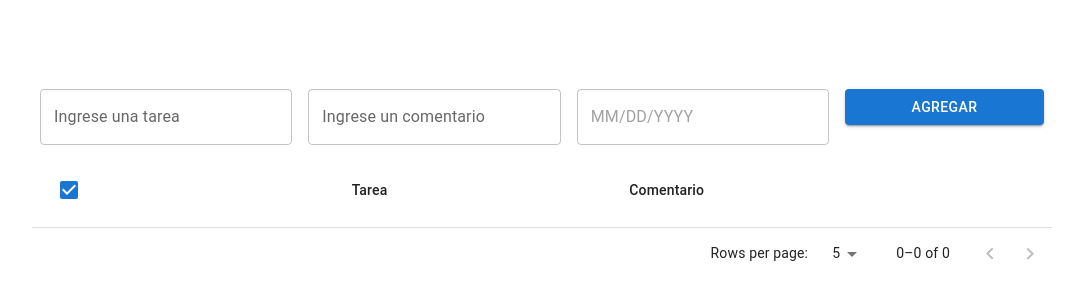
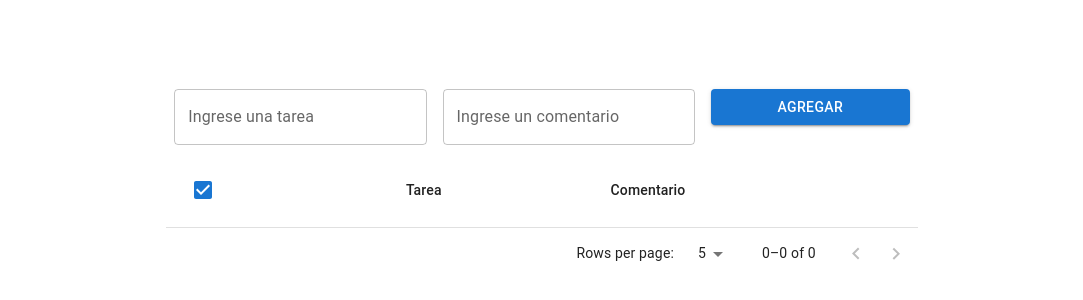
Before and after one commit to Mariano311001/TPAP, a React (Vite) app: page / in a window 1280 px wide. Shown: the part 220-520 px from the top of the page, without its empty margins (98-1181 px from the left). Built offline with nearby package versions, Linux system fonts and the light colour scheme.

Commit message:
creacion de eliminar elementos

```diff
--- a/package.json
+++ b/package.json
@@ -17,7 +17,8 @@
     "@mui/x-date-pickers": "^6.18.1",
     "dayjs": "^1.11.10",
     "react": "^18.2.0",
-    "react-dom": "^18.2.0"
+    "react-dom": "^18.2.0",
+    "uuid": "^9.0.1"
   },
   "devDependencies": {
     "@types/react": "^18.2.15",
--- a/src/App.jsx
+++ b/src/App.jsx
@@ -2,7 +2,7 @@ import { useState, useEffect } from 'react'
 import reactLogo from './assets/react.svg'
 import viteLogo from '/vite.svg'
 import './App.css'
-import Tabla from './components/tabla'
+import TablaListaTareas from './components/tabla'
 import ItemsIngresoDatos from './components/ingresoDatos'
 
 
@@ -18,7 +18,7 @@ function App() {
       // Agrega la nueva tarea al estado previo
       setTaskItems((prevTaskItems) => [
         ...prevTaskItems,
-        { id: prevTaskItems.length, tarea: taskObjeto.tarea, comentario: taskObjeto.comentario },
+        { id: taskObjeto.id, tarea: taskObjeto.tarea, comentario: taskObjeto.comentario },
       ]);
     } else {
       // Muestra una alerta si la tarea ya existe
@@ -39,11 +39,20 @@ function App() {
     localStorage.setItem('task', JSON.stringify(taskItems));
   }, [taskItems]);
 
-  // Renderiza los componentes ItemsIngresoDatos y Tabla con los datos actuales
+  // Nueva función para manejar la eliminación de tareas
+  const handleDeleteClick = (selectedIds) => {
+    // Filtra las tareas que no están seleccionadas
+    const updatedTasks = taskItems.filter((task) => !selectedIds.includes(task.id));
+    // Actualiza el estado con la nueva lista de tareas
+    setTaskItems(updatedTasks);
+  };
+
+  // Renderiza los componentes ItemsIngresoDatos y TablaListaTareas con los datos actuales
   return (
     <>
       <ItemsIngresoDatos createNewTask={createNewTask} />
-      <Tabla registros={taskItems} />
+      {/* Pasa la función handleDeleteClick al componente TablaListaTareas */}
+      <TablaListaTareas registros={taskItems} onDeleteClick={handleDeleteClick} />
     </>
   );
 }
--- a/src/components/ingresoDatos/index.jsx
+++ b/src/components/ingresoDatos/index.jsx
@@ -7,6 +7,8 @@ import { LocalizationProvider } from '@mui/x-date-pickers/LocalizationProvider';
 import { DatePicker } from '@mui/x-date-pickers/DatePicker';
 import { DateCalendar } from '@mui/x-date-pickers';
 import { useState } from 'react';
+import { v4 as uuidv4 } from 'uuid'; // Importa la función v4 de uuid
+
 
 
 export default function RegistroTarea({createNewTask}) {
@@ -18,7 +20,6 @@ export default function RegistroTarea({createNewTask}) {
   });
 
 
-
 const handleInputChange = (event) =>{
   const {name, value} = event.target
   setValues({
@@ -27,11 +28,18 @@ const handleInputChange = (event) =>{
   })
 }
 
-const handleForm = (event) =>{
-  event.preventDefault()
-  //console.log(values)
-  createNewTask(values)
-  localStorage.setItem("task", values)
+const handleForm = (event) => {
+  event.preventDefault();
+  // Genera un nuevo ID único con uuid
+  const id = uuidv4();
+  // Agrega el ID a los valores antes de pasarlos a createNewTask
+  createNewTask({ ...values, id });
+  // Limpia los valores después de crear la tarea
+  setValues({
+    tarea: "",
+    comentario: "",
+    // fecha: "",
+  });
 };
 
 
@@ -41,9 +49,9 @@ const handleDateChange = (date) => {
 };
 
 return (
-
   <Box
-      component="form" onSubmit={handleForm}
+    component="form"
+    onSubmit={handleForm}
     sx={{
       '& > :not(style)': { m: 1, width: '25ch' },
     }}
@@ -52,29 +60,24 @@ const handleDateChange = (date) => {
   >
     <TextField
       id="textBox-Tarea"
-       name = "tarea"
+      name="tarea"
       label="Ingrese una tarea"
       onChange={handleInputChange}
-       value = {values.tarea}
+      value={values.tarea}
       variant="outlined"
     />
     <TextField
       id="textBox-Comentario"
       label="Ingrese un comentario"
-      name = "comentario"
+      name="comentario"
       onChange={handleInputChange}
-      value = {values.comentario}
+      value={values.comentario}
       variant="outlined"
     />
-      <LocalizationProvider
-        dateAdapter={AdapterDayjs}
-        name = "fecha"
-        valueType = "date"
-        >
-          <DatePicker /*onChange={handleDateChange}*//>
-      </LocalizationProvider>
-      <Button type = "submit" variant="contained">Agregar</Button>
+
+    <Button type="submit" variant="contained">
+      Agregar
+    </Button>
   </Box>
-
 );
 }
--- a/src/components/tabla/index.jsx
+++ b/src/components/tabla/index.jsx
@@ -9,9 +9,10 @@ import TableHead from '@mui/material/TableHead';
 import TablePagination from '@mui/material/TablePagination';
 import TableRow from '@mui/material/TableRow';
 import Checkbox from '@mui/material/Checkbox';
+import DeleteIcon from '@mui/icons-material/Delete'; // Importa el ícono de eliminación
 
-function Tabla({ registros }) {
-  // Estado para almacenar los IDs de los elementos seleccionados
+function TablaListaTareas({ registros, onDeleteClick }) {
+  // Estado para almacenar los elementos seleccionados
   const [selected, setSelected] = React.useState([]);
 
   // Estado para manejar la paginación
@@ -20,30 +21,19 @@ function Tabla({ registros }) {
   // Estado para manejar la cantidad de filas por página
   const [rowsPerPage, setRowsPerPage] = React.useState(5);
 
-  // Cambia la página actual cuando se cambia de página
+  // Función para cambiar la página actual cuando se cambia de página
   const handleChangePage = (event, newPage) => {
     setPage(newPage);
   };
 
-  // Cambia la cantidad de filas por página cuando se selecciona una nueva cantidad
+  // Función para cambiar la cantidad de filas por página cuando se selecciona una nueva cantidad
   const handleChangeRowsPerPage = (event) => {
     setRowsPerPage(parseInt(event.target.value, 10));
     setPage(0);
   };
 
-  // Maneja el cambio del checkbox en una fila
-  const handleCheckboxChange = (event, id) => {
-    if (event.target.checked) {
-      // Agrega el ID a la lista de elementos seleccionados
-      setSelected([...selected, id]);
-    } else {
-      // Elimina el ID de la lista de elementos seleccionados
-      setSelected(selected.filter((selectedId) => selectedId !== id));
-    }
-  };
-
-  // Maneja el clic en una fila para seleccionar/deseleccionar
-  const handleRowClick = (id) => {
+  // Función para manejar el cambio del checkbox en una fila
+  const handleCheckboxChange = (id) => {
     if (selected.includes(id)) {
       // Si ya está seleccionado, lo deselecciona
       setSelected(selected.filter((selectedId) => selectedId !== id));
@@ -53,15 +43,23 @@ function Tabla({ registros }) {
     }
   };
 
-  // Verifica si un elemento está seleccionado
+  // Función para manejar el clic en el ícono de eliminación
+  const handleDeleteClick = () => {
+    // Llama a la función onDeleteClick con los IDs de los elementos seleccionados
+    onDeleteClick(selected);
+    // Limpia la lista de elementos seleccionados
+    setSelected([]);
+  };
+
+  // Función para verificar si un elemento está seleccionado
   const isSelected = (id) => selected.indexOf(id) !== -1;
 
-  // Renderiza el componente de la tabla
+  // Renderiza el componente de la TablaListaTareas
   return (
     <Box sx={{ width: '100%' }}>
       <TableContainer>
         <Table aria-labelledby="tableTitle" size="medium">
-          {/* Cabecera de la tabla */}
+          {/* Cabecera de la TablaListaTareas */}
           <TableHead>
             <TableRow>
               <TableCell>
@@ -71,10 +69,8 @@ function Tabla({ registros }) {
                   checked={selected.length === registros.length}
                   onChange={(event) => {
                     if (event.target.checked) {
-                      // Selecciona todos los elementos
                       setSelected(registros.map((row) => row.id));
                     } else {
-                      // Deselecciona todos los elementos
                       setSelected([]);
                     }
                   }}
@@ -84,7 +80,7 @@ function Tabla({ registros }) {
               <TableCell>Comentario</TableCell>
             </TableRow>
           </TableHead>
-          {/* Cuerpo de la tabla */}
+          {/* Cuerpo de la TablaListaTareas */}
           <TableBody>
             {registros
               .slice(page * rowsPerPage, page * rowsPerPage + rowsPerPage)
@@ -92,14 +88,14 @@ function Tabla({ registros }) {
                 <TableRow
                   key={row.id}
                   selected={isSelected(row.id)}
-                  onClick={() => handleRowClick(row.id)}
+                  onClick={() => handleCheckboxChange(row.id)}
                   style={{ cursor: 'pointer' }}
                 >
                   {/* Checkbox en cada fila para seleccionar/deseleccionar */}
                   <TableCell padding="checkbox">
                     <Checkbox
                       checked={isSelected(row.id)}
-                      onChange={(event) => handleCheckboxChange(event, row.id)}
+                      onChange={() => handleCheckboxChange(row.id)}
                     />
                   </TableCell>
                   <TableCell>{row.tarea}</TableCell>
@@ -109,7 +105,15 @@ function Tabla({ registros }) {
           </TableBody>
         </Table>
       </TableContainer>
-      {/* Paginación de la tabla */}
+      {/* Ícono de eliminación */}
+      {selected.length > 0 && (
+        <DeleteIcon
+          color="error"
+          style={{ cursor: 'pointer', marginTop: '10px' }}
+          onClick={handleDeleteClick}
+        />
+      )}
+      {/* Paginación de la TablaListaTareas */}
       <TablePagination
         rowsPerPageOptions={[5, 10, 25]}
         component="div"
@@ -124,9 +128,10 @@ function Tabla({ registros }) {
 }
 
 // Propiedades del componente
-Tabla.propTypes = {
+TablaListaTareas.propTypes = {
   registros: PropTypes.array.isRequired,
+  onDeleteClick: PropTypes.func.isRequired,
 };
 
 // Exporta el componente
-export default Tabla;
+export default TablaListaTareas;
```
Also changed, not shown: 1 other file (tests, documents, lock files or other folders). Lines whose indentation alone changed are shown as unchanged.
